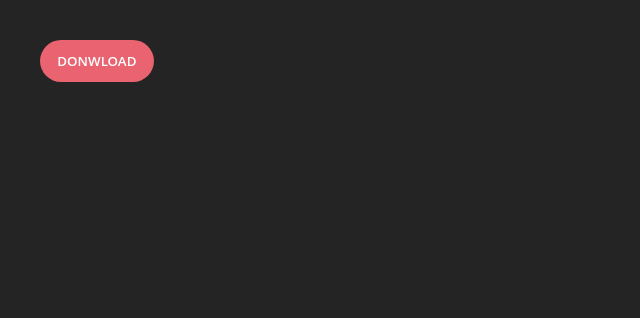
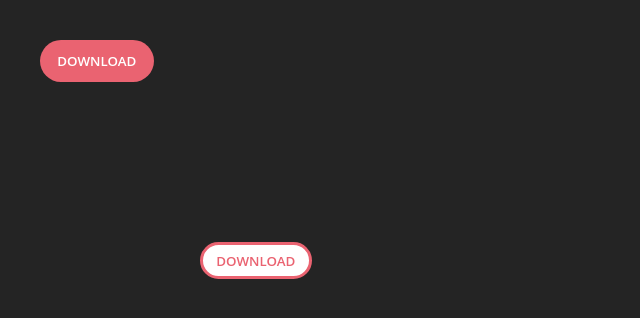
Before and after one commit to LilinaG/react-replica-pagina-web, a React (Vite) app: page / in a window 1280 px wide. Shown: the top 318 px of the page, without its empty margins (0-640 px from the left). Built offline with nearby package versions, Linux system fonts and the light colour scheme.

Commit message:
NonColorButton Component

```diff
--- a/src/App.jsx
+++ b/src/App.jsx
@@ -1,6 +1,7 @@
 
 import './App.css'
 import PinkButton from './components/atoms/PinkButton'
+import NonColorButton from './components/atoms/NonColorButton'
 
 
 
@@ -9,7 +10,9 @@ function App() {
   return (
     <>
       <div>
-        <PinkButton button_content={'DONWLOAD'}></PinkButton>
+        <NonColorButton button_content={'DOWNLOAD'}></NonColorButton>
+        <PinkButton button_content={'DOWNLOAD'}></PinkButton>
+
      </div>
     </>
   )
--- a/src/components/atoms/NonColorButton.jsx
+++ b/src/components/atoms/NonColorButton.jsx
@@ -1,13 +1,15 @@
 import './nonColorButton.css'
 
-function NonColorButton() {
+function NonColorButton({button_content}) {
 
     return(
-
+        <>
+            <button className='button2'>
+                {button_content}
+            </button>
+        </>
     )
 
 }
 
-
-
-export dafault NonColorButton;
+export default NonColorButton;
--- a/src/components/atoms/nonColorButton.css
+++ b/src/components/atoms/nonColorButton.css
@@ -0,0 +1,10 @@
+.button{
+    background-color: white;
+    color: #EA6371;
+    border: solid #EA6371;
+    padding: 0.5em 1em;
+    border-radius: 2rem;
+    margin: 10rem;
+    text-decoration: none;
+    font-weight: 600;
+}
```
